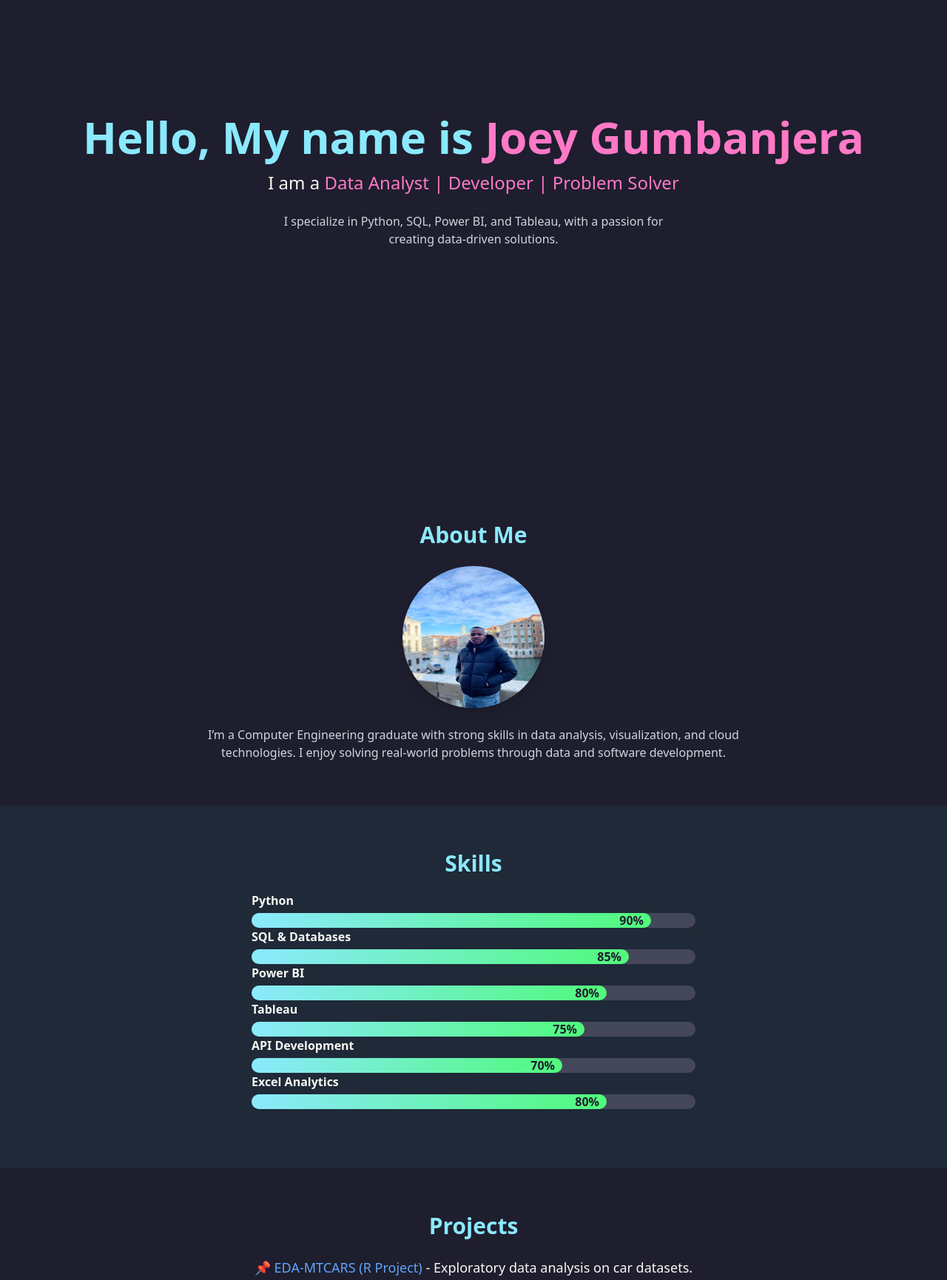
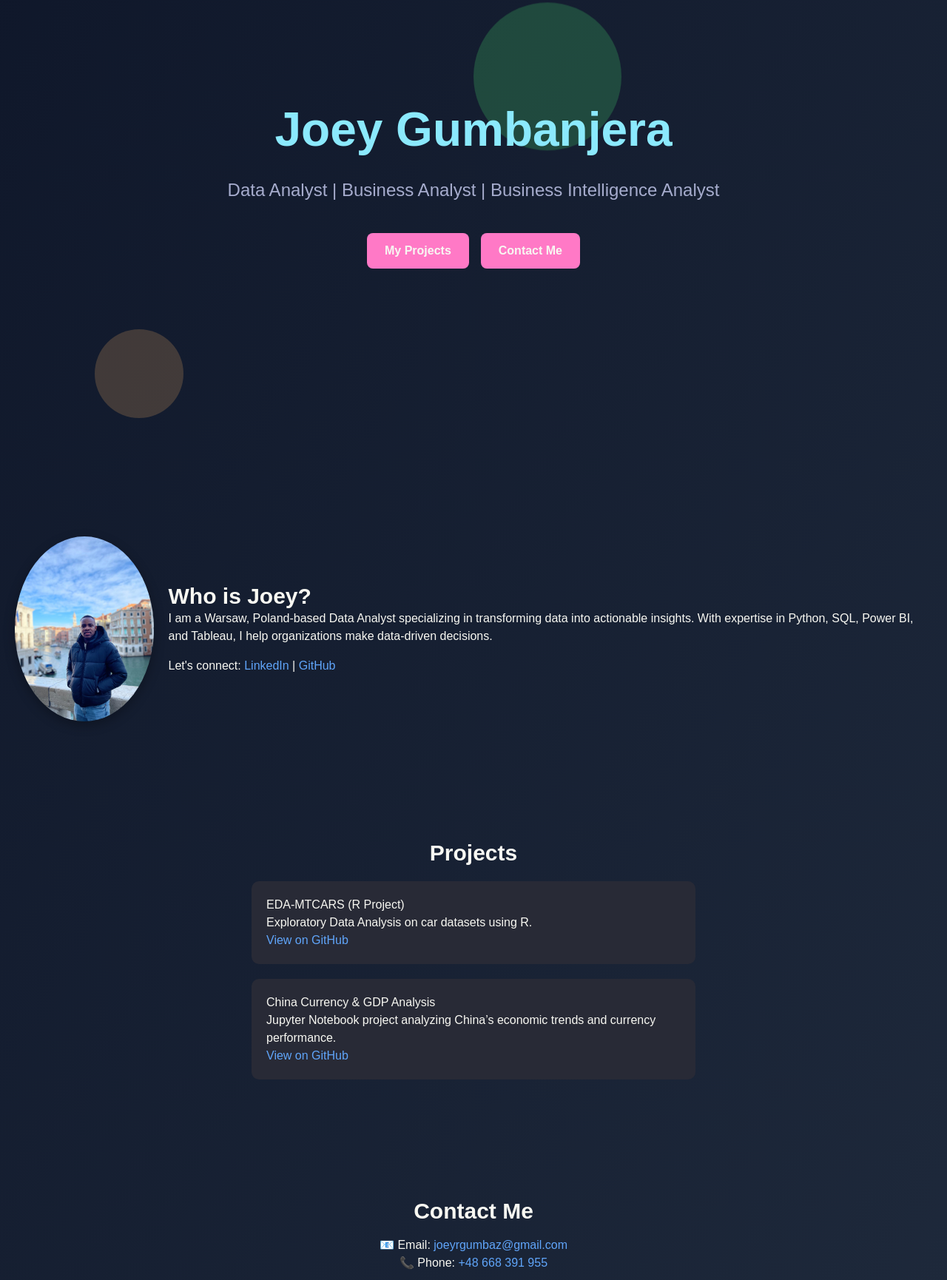
Before and after one commit to JRGumbaz/joeygumbanjera.github.io, a plain HTML site: page index.html in a window 1280 px wide. Shown: the part 155-1885 px from the top of the page at 74% size. Drawn offline with nearby package versions, Linux system fonts and the light colour scheme.

Commit message:
Enhanced portfolio with animated background and modern layout

```diff
--- a/index.html
+++ b/index.html
@@ -6,47 +6,114 @@
   <title>Joey Gumbanjera - Portfolio</title>
   <script src="https://cdn.tailwindcss.com"></script>
   <style>
-    /* Custom Styles */
+    /* Background Animation */
     body {
-      background: #1E1E2E;
+      background: linear-gradient(120deg, #0F172A, #1E293B);
+      overflow: hidden;
       color: #F8F8F2;
+      font-family: 'Arial', sans-serif;
     }
-    h1, h2 {
+
+    .background {
+      position: absolute;
+      top: 0;
+      left: 0;
+      width: 100%;
+      height: 100%;
+      z-index: -1;
+      overflow: hidden;
+    }
+
+    .circle {
+      position: absolute;
+      width: 100px;
+      height: 100px;
+      background: rgba(255, 121, 198, 0.2);
+      border-radius: 50%;
+      animation: float 10s infinite ease-in-out;
+    }
+
+    .circle:nth-child(2) {
+      background: rgba(139, 233, 253, 0.2);
+      width: 150px;
+      height: 150px;
+      left: 30%;
+      animation-delay: 2s;
+    }
+
+    .circle:nth-child(3) {
+      background: rgba(80, 250, 123, 0.2);
+      width: 200px;
+      height: 200px;
+      top: 20%;
+      left: 50%;
+      animation-delay: 4s;
+    }
+
+    .circle:nth-child(4) {
+      background: rgba(255, 184, 108, 0.2);
+      width: 120px;
+      height: 120px;
+      bottom: 10%;
+      left: 10%;
+      animation-delay: 6s;
+    }
+
+    @keyframes float {
+      0%, 100% {
+        transform: translateY(0);
+      }
+      50% {
+        transform: translateY(-20px);
+      }
+    }
+
+    /* Hero Section Styling */
+    .hero {
+      display: flex;
+      flex-direction: column;
+      align-items: center;
+      justify-content: center;
+      height: 100vh;
+      text-align: center;
+      position: relative;
+    }
+
+    .hero-title {
+      font-size: 4rem;
+      font-weight: bold;
       color: #8BE9FD;
     }
+
+    .hero-subtitle {
+      font-size: 1.5rem;
+      color: #A6ACCD;
+      margin: 1rem 0;
+    }
+
+    .hero-buttons {
+      display: flex;
+      gap: 1rem;
+      margin-top: 1.5rem;
+    }
+
+    .btn {
+      padding: 12px 24px;
+      background: #FF79C6;
+      border-radius: 8px;
+      font-weight: bold;
+      transition: 0.3s;
+    }
+
+    .btn:hover {
+      background: #FF92D0;
+    }
+
+    /* Remaining Sections Styling */
     section {
-      padding: 60px 20px;
-      text-align: center;
+      padding: 80px 20px;
     }
-    .highlight {
-      color: #FF79C6;
-    }
-    .progress-container {
-      max-width: 600px;
-      margin: 20px auto;
-      text-align: left;
-    }
-    .progress-label {
-      margin-bottom: 5px;
-      font-weight: bold;
-    }
-    .progress-bar {
-      width: 100%;
-      background: #44475A;
-      height: 20px;
-      border-radius: 10px;
-      position: relative;
-    }
-    .progress {
-      height: 100%;
-      border-radius: 10px;
-      background: linear-gradient(to right, #8BE9FD, #50FA7B);
-      text-align: right;
-      line-height: 20px;
-      padding-right: 10px;
-      color: #1E1E2E;
-      font-weight: bold;
-    }
+
     footer {
       background: #282A36;
       padding: 20px;
@@ -56,102 +123,67 @@
 </head>
 <body>
 
-  <!-- Navbar -->
-  <nav class="bg-gray-800 fixed w-full z-10 shadow-lg">
-    <div class="container mx-auto flex items-center justify-between py-4 px-6">
-      <h1 class="text-xl font-bold">Joey Gumbanjera</h1>
-      <ul class="flex space-x-6">
-        <li><a href="#about" class="hover:text-blue-400">About</a></li>
-        <li><a href="#skills" class="hover:text-blue-400">Skills</a></li>
-        <li><a href="#projects" class="hover:text-blue-400">Projects</a></li>
-        <li><a href="#certifications" class="hover:text-blue-400">Certifications</a></li>
-        <li><a href="#contact" class="hover:text-blue-400">Contact</a></li>
-      </ul>
-    </div>
-  </nav>
+  <!-- Animated Background -->
+  <div class="background">
+    <div class="circle"></div>
+    <div class="circle"></div>
+    <div class="circle"></div>
+    <div class="circle"></div>
+  </div>
 
   <!-- Hero Section -->
-  <header id="hero" class="h-screen flex items-center justify-center text-center px-6">
-    <div>
-      <h2 class="text-4xl sm:text-6xl font-extrabold">
-        Hello, My name is <span class="highlight">Joey Gumbanjera</span>
-      </h2>
-      <p class="text-xl sm:text-2xl mt-4">
-        I am a <span class="highlight">Data Analyst | Developer | Problem Solver</span>
-      </p>
-      <p class="mt-6 text-gray-300 max-w-xl mx-auto">
-        I specialize in Python, SQL, Power BI, and Tableau, with a passion for creating data-driven solutions.
-      </p>
+  <header class="hero">
+    <h1 class="hero-title">Joey Gumbanjera</h1>
+    <p class="hero-subtitle">Data Analyst | Business Analyst | Business Intelligence Analyst</p>
+    <div class="hero-buttons">
+      <a href="#projects" class="btn">My Projects</a>
+      <a href="#contact" class="btn">Contact Me</a>
     </div>
   </header>
 
-  <!-- About Section -->
-  <section id="about">
-    <h2 class="text-3xl font-bold">About Me</h2>
-    <img src="profile.jpg" alt="Joey Gumbanjera" class="w-48 h-48 rounded-full mx-auto shadow-lg mt-6">
-    <p class="text-gray-300 mt-6 max-w-3xl mx-auto">
-      I’m a Computer Engineering graduate with strong skills in data analysis, visualization, and cloud technologies. I enjoy solving real-world problems through data and software development.
-    </p>
-  </section>
-
-  <!-- Skills Section (With Percentages) -->
-  <section id="skills" class="bg-gray-800">
-    <h2 class="text-3xl font-bold">Skills</h2>
-    <div class="progress-container">
-      <div class="progress-label">Python</div>
-      <div class="progress-bar"><div class="progress" style="width: 90%;">90%</div></div>
-
-      <div class="progress-label">SQL & Databases</div>
-      <div class="progress-bar"><div class="progress" style="width: 85%;">85%</div></div>
-
-      <div class="progress-label">Power BI</div>
-      <div class="progress-bar"><div class="progress" style="width: 80%;">80%</div></div>
-
-      <div class="progress-label">Tableau</div>
-      <div class="progress-bar"><div class="progress" style="width: 75%;">75%</div></div>
-
-      <div class="progress-label">API Development</div>
-      <div class="progress-bar"><div class="progress" style="width: 70%;">70%</div></div>
-
-      <div class="progress-label">Excel Analytics</div>
-      <div class="progress-bar"><div class="progress" style="width: 80%;">80%</div></div>
+  <!-- Who is Joey Section -->
+  <section id="who">
+    <div style="display: flex; align-items: center; justify-content: center; gap: 20px;">
+      <img src="profile.jpg" alt="Joey Gumbanjera" style="width: 250px; height: 250px; border-radius: 50%; box-shadow: 0px 5px 15px rgba(0, 0, 0, 0.3);">
+      <div>
+        <h2 class="text-3xl font-bold">Who is Joey?</h2>
+        <p>
+          I am a Warsaw, Poland-based Data Analyst specializing in transforming data into actionable insights. With expertise in Python, SQL, Power BI, and Tableau, I help organizations make data-driven decisions.
+        </p>
+        <p class="mt-4">
+          Let's connect:
+          <a href="https://www.linkedin.com/in/joey-gumbanjera-95849922b/" class="text-blue-400">LinkedIn</a> |
+          <a href="https://github.com/JRGumbaz" class="text-blue-400">GitHub</a>
+        </p>
+      </div>
     </div>
   </section>
 
   <!-- Projects Section -->
   <section id="projects">
-    <h2 class="text-3xl font-bold">Projects</h2>
-    <ul class="space-y-6 text-lg mt-6">
-      <li>📌 <a href="https://github.com/JRGumbaz/EDA-MTCARS" class="text-blue-400">EDA-MTCARS (R Project)</a> - Exploratory data analysis on car datasets.</li>
-      <li>📌 <a href="https://github.com/JRGumbaz/China-Currency-GDP-Analysis" class="text-blue-400">China Currency & GDP Analysis</a> - Jupyter Notebook analysis of China's economic trends.</li>
-      <li>📌 <a href="https://github.com/JRGumbaz/indoor-tracking" class="text-blue-400">Indoor Tracking System</a> - Real-time visualization for warehouse tracking.</li>
-      <li>📌 <a href="https://github.com/JRGumbaz/financial-analytics" class="text-blue-400">Financial Data Dashboard</a> - Business intelligence dashboard for financial trends.</li>
-    </ul>
-  </section>
-
-  <!-- Certifications Section -->
-  <section id="certifications" class="bg-gray-800">
-    <h2 class="text-3xl font-bold">Certifications</h2>
-    <ul class="space-y-4 text-lg mt-6">
-      <li>📜 Advanced Excel Dashboard Design – Maven Analytics</li>
-      <li>📜 MySQL Data Analysis – Maven Analytics</li>
-      <li>📜 Excel Pivot Tables – Maven Analytics</li>
-      <li>📜 Restaurant Order Analysis – Maven Analytics</li>
-      <li>📜 Coffee Shop Sales Dashboard – Maven Analytics</li>
-      <li>📜 Thinking Like an Analyst – Maven Analytics</li>
-    </ul>
+    <h2 class="text-3xl font-bold text-center">Projects</h2>
+    <div style="max-width: 600px; margin: 0 auto; padding: 20px; background: #282A36; border-radius: 10px; margin-top: 20px;">
+      <h3>EDA-MTCARS (R Project)</h3>
+      <p>Exploratory Data Analysis on car datasets using R.</p>
+      <a href="https://github.com/JRGumbaz/EDA-MTCARS" class="text-blue-400">View on GitHub</a>
+    </div>
+    <div style="max-width: 600px; margin: 0 auto; padding: 20px; background: #282A36; border-radius: 10px; margin-top: 20px;">
+      <h3>China Currency & GDP Analysis</h3>
+      <p>Jupyter Notebook project analyzing China’s economic trends and currency performance.</p>
+      <a href="https://github.com/JRGumbaz/China-Currency-GDP-Analysis" class="text-blue-400">View on GitHub</a>
+    </div>
   </section>
 
   <!-- Contact Section -->
   <section id="contact">
-    <h2 class="text-3xl font-bold">Contact Me</h2>
-    <p class="text-gray-300 mt-4 text-lg">📧 Email: <a href="mailto:joeyrgumbaz@gmail.com" class="text-blue-400">joeyrgumbaz@gmail.com</a></p>
-    <p class="text-gray-300 text-lg">📞 Phone: <a href="tel:+48668391955" class="text-blue-400">+48 668 391 955</a></p>
+    <h2 class="text-3xl font-bold text-center">Contact Me</h2>
+    <p class="text-center mt-4">📧 Email: <a href="mailto:joeyrgumbaz@gmail.com" class="text-blue-400">joeyrgumbaz@gmail.com</a></p>
+    <p class="text-center">📞 Phone: <a href="tel:+48668391955" class="text-blue-400">+48 668 391 955</a></p>
   </section>
 
   <!-- Footer -->
   <footer>
-    <p class="text-gray-400">&copy; 2025 Joey Gumbanjera. All rights reserved.</p>
+    <p>&copy; 2025 Joey Gumbanjera. All rights reserved.</p>
   </footer>
 
 </body>
```
